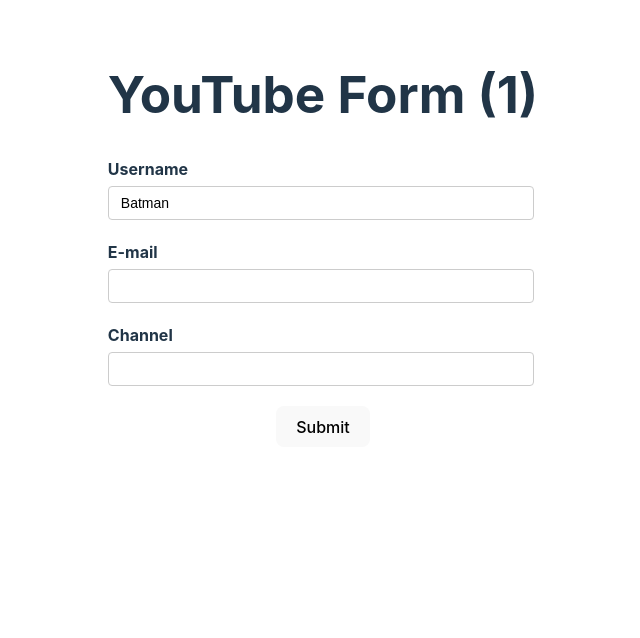
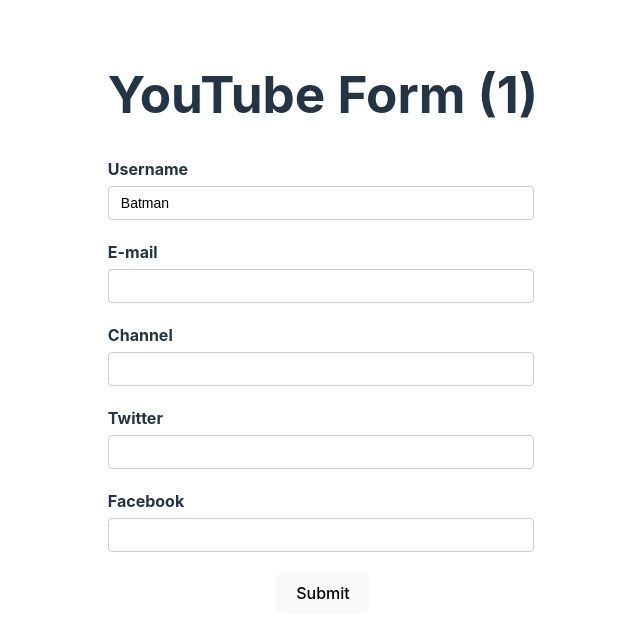
Before and after one commit to eijnehc/rhf-demo, a React (Vite) app: page / in a window 1280 px wide. Shown: the top 638 px of the page, without its empty margins (317-957 px from the left). Built offline with nearby package versions, Linux system fonts and the light colour scheme.

Commit message:
Nested objects

```diff
--- a/src/components/YoutubeForm.tsx
+++ b/src/components/YoutubeForm.tsx
@@ -7,6 +7,10 @@
   username: string;
   email: string;
   channel: string;
+  social: {
+    twitter: string;
+    facebook: string;
+  };
 };
 
 export const YoutubeForm = () => {
@@ -15,6 +19,10 @@
       username: "Batman",
       email: "",
       channel: "",
+      social: {
+        twitter: "",
+        facebook: "",
+      },
     },
   });
   const { register, control, handleSubmit, formState } = form;
@@ -91,6 +99,16 @@
           <p className="error">{errors.channel?.message}</p>
         </div>
 
+        <div className="form-control">
+          <label htmlFor="twitter">Twitter</label>
+          <input type="text" id="channel" {...register("social.twitter")} />
+        </div>
+
+        <div className="form-control">
+          <label htmlFor="facebook">Facebook</label>
+          <input type="text" id="channel" {...register("social.facebook")} />
+        </div>
+
         <button>Submit</button>
       </form>
       <DevTool control={control} />
```
